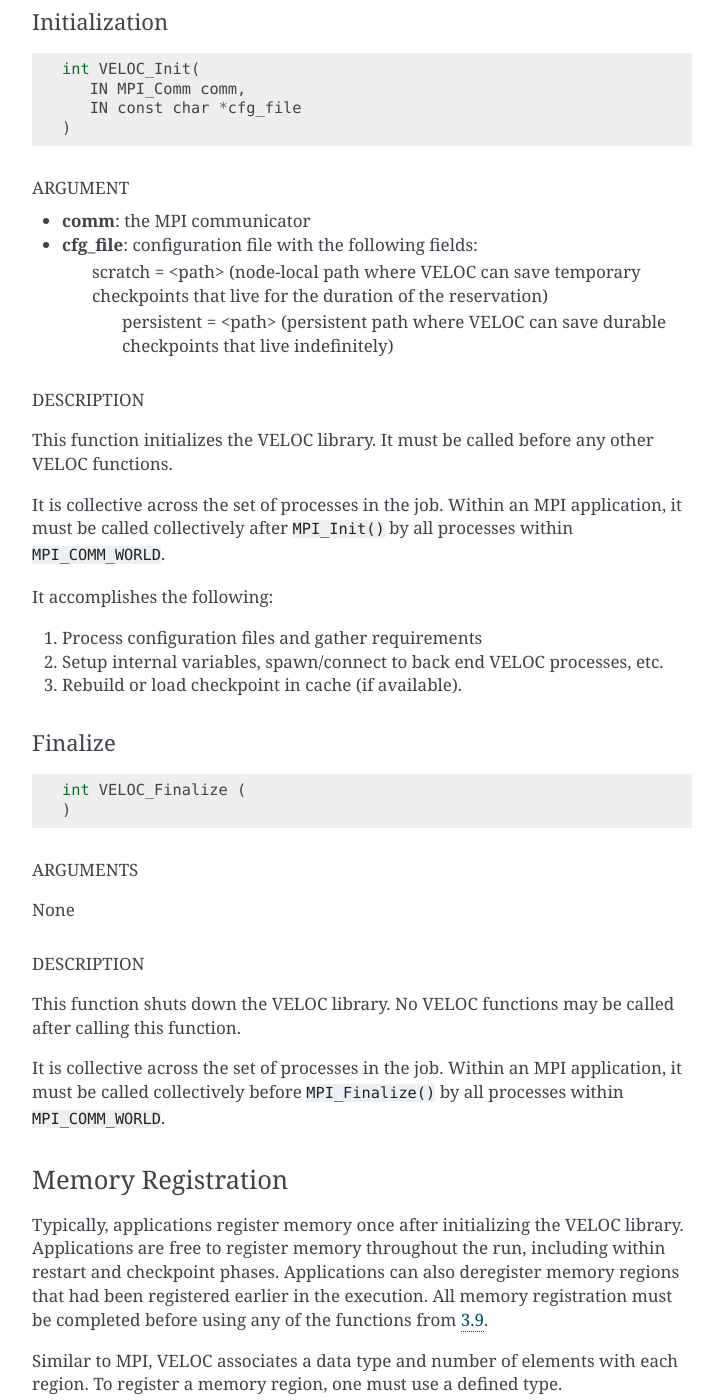
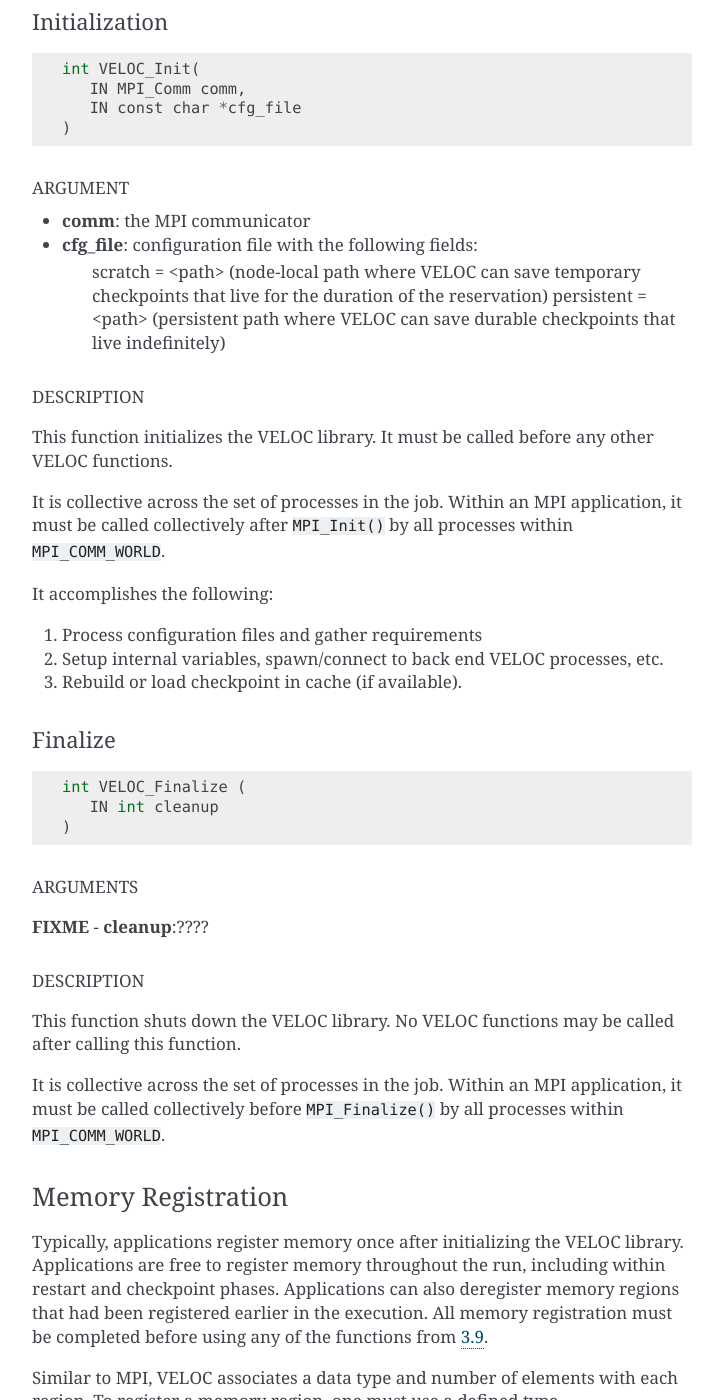
Before and after one commit to ECP-VeloC/VELOC, a Sphinx documentation site: the page built from docs/api.rst, in a window 1280 px wide and 1400 px high, scrolled down 1541 px. Shown: the whole window, without its empty margins (388-1111 px from the left). Built offline with Sphinx 7.4.7, drawn with Linux system fonts in a browser that asks for light colours; pages that are not in the unit, such as notebooks, are missing from menus.

Commit message:
Update api.rst
Init and finalize functions

```diff
--- a/docs/api.rst
+++ b/docs/api.rst
@@ -149,7 +149,7 @@ ARGUMENT
 - **comm**: the MPI communicator
 - **cfg_file**: configuration file with the following fields:
    scratch = <path> (node-local path where VELOC can save temporary checkpoints that live for the duration of the reservation)
-    persistent = <path> (persistent path where VELOC can save durable checkpoints that live indefinitely)
+   persistent = <path> (persistent path where VELOC can save durable checkpoints that live indefinitely)
 
 
 DESCRIPTION
@@ -175,12 +175,13 @@ Finalize
 ::
 
    int VELOC_Finalize (
+      IN int cleanup
    )
 
 ARGUMENTS
 '''''''''
 
-None
+**FIXME** - **cleanup**:????
 
 .. _description-1:
 
```
